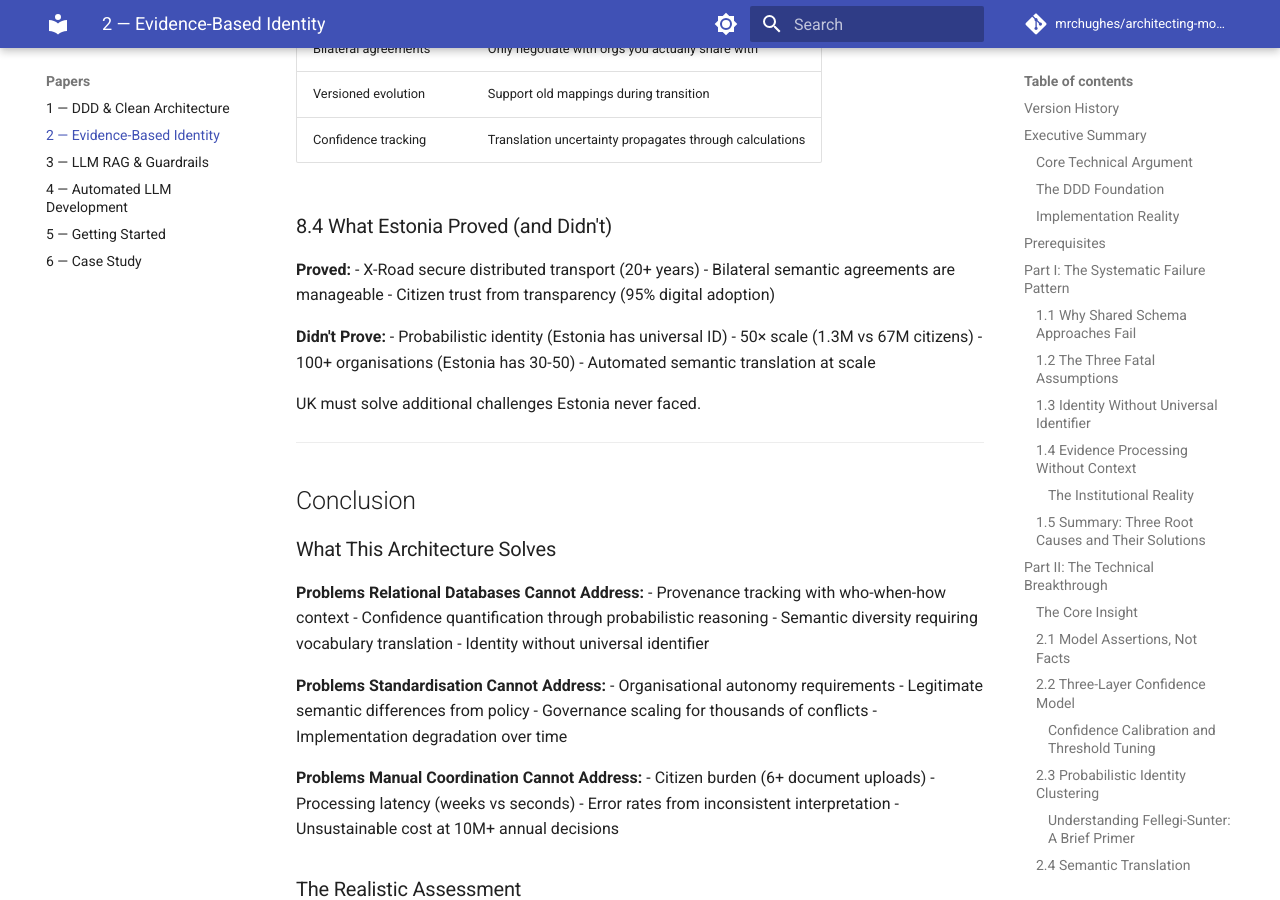
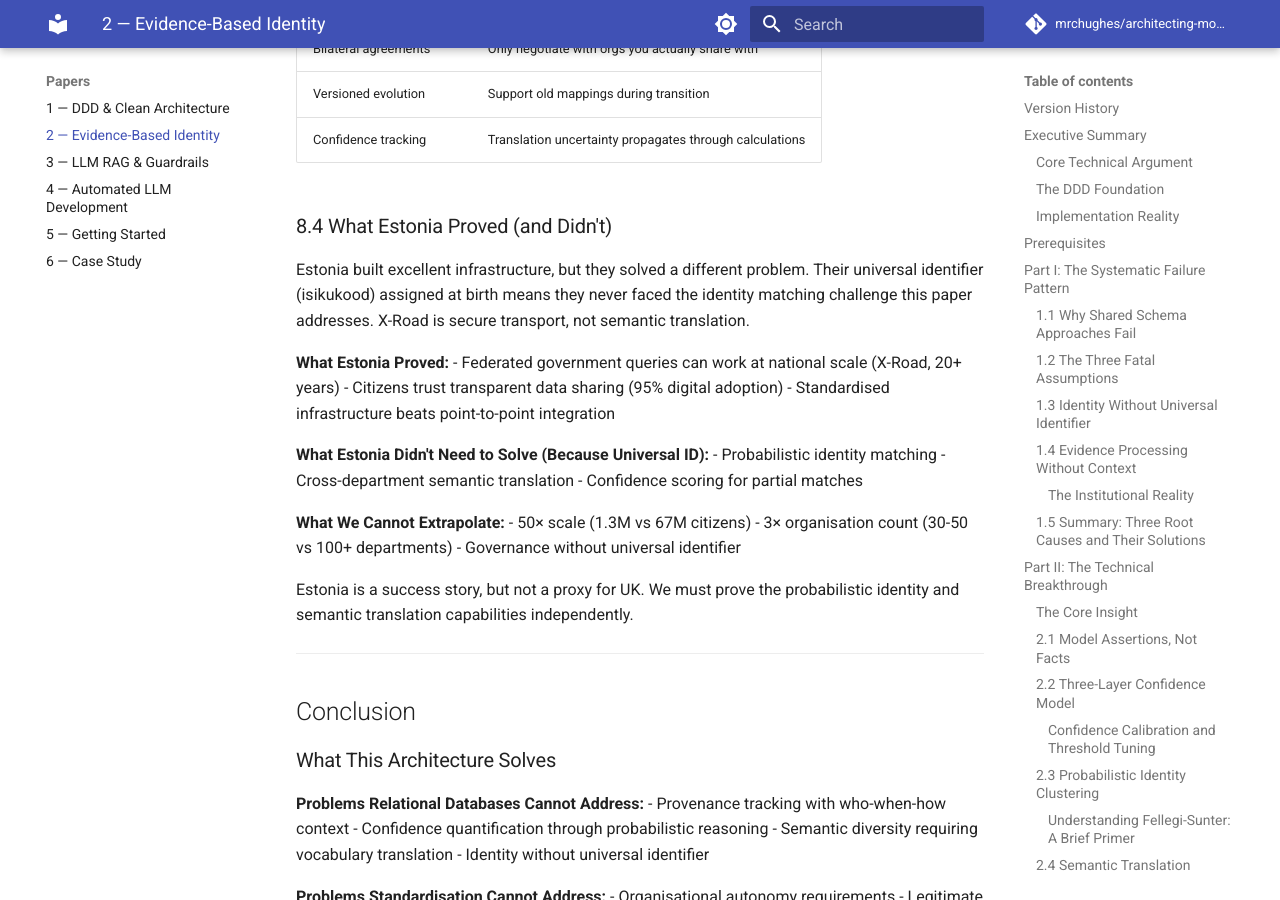
Before and after one commit to mrchughes/architecting-modern-government-services, an MkDocs documentation site: the page built from docs/Paper_2_Evidence_Based_Identity.md, in a window 1280 px wide and 900 px high, scrolled down 36789 px. Built offline with MkDocs 1.6.1 and Material for MkDocs 9.7.7, drawn with Linux system fonts in a browser that asks for light colours; comment, search, counter and statistics services are not loaded.

Commit message:
Reframe Estonia as different problem, not proxy for UK
- Estonia has universal ID so never faced identity matching challenge
- X-Road is secure transport, not semantic translation
- We cannot use Estonia as evidence for probabilistic identity approach

```diff
--- a/docs/Paper_2_Evidence_Based_Identity.md
+++ b/docs/Paper_2_Evidence_Based_Identity.md
@@ -1291,18 +1291,24 @@ Internal documents describe NINO data quality as "unbelievable"—duplicate issu
 
 ### 8.4 What Estonia Proved (and Didn't)
 
-**Proved:**
-- X-Road secure distributed transport (20+ years)
-- Bilateral semantic agreements are manageable
-- Citizen trust from transparency (95% digital adoption)
+Estonia built excellent infrastructure, but they solved a different problem. Their universal identifier (isikukood) assigned at birth means they never faced the identity matching challenge this paper addresses. X-Road is secure transport, not semantic translation.
 
-**Didn't Prove:**
-- Probabilistic identity (Estonia has universal ID)
+**What Estonia Proved:**
+- Federated government queries can work at national scale (X-Road, 20+ years)
+- Citizens trust transparent data sharing (95% digital adoption)
+- Standardised infrastructure beats point-to-point integration
+
+**What Estonia Didn't Need to Solve (Because Universal ID):**
+- Probabilistic identity matching
+- Cross-department semantic translation
+- Confidence scoring for partial matches
+
+**What We Cannot Extrapolate:**
 - 50× scale (1.3M vs 67M citizens)
-- 100+ organisations (Estonia has 30-50)
-- Automated semantic translation at scale
+- 3× organisation count (30-50 vs 100+ departments)
+- Governance without universal identifier
 
-UK must solve additional challenges Estonia never faced.
+Estonia is a success story, but not a proxy for UK. We must prove the probabilistic identity and semantic translation capabilities independently.
 
 ---
 
```
Also changed, not shown: Paper_2_Evidence_Based_Identity.md (+15 -9 lines).
